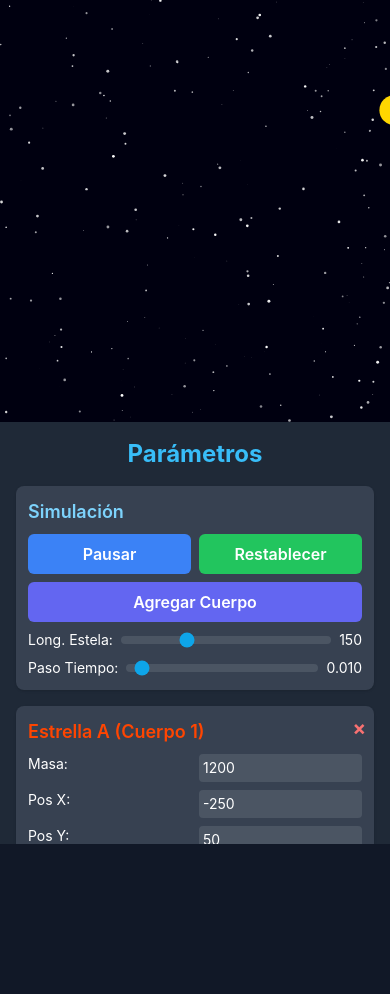
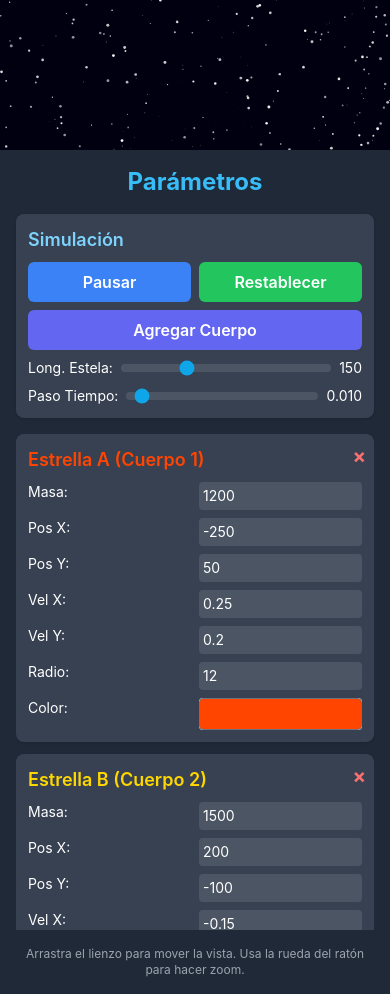
Before and after one commit to onejulian/body-problem, a plain HTML site: page index.html in a window 390 px wide. Before the commit the page ends 844 px from the top, so only its background shows below. Drawn offline with nearby package versions, Linux system fonts and the light colour scheme.

Commit message:
Refactors control panel structure and improves scroll behavior
Updates the control panel layout by introducing distinct container IDs and enhancing scroll behavior for body parameters. Simplifies and cleans up redundant comments and logic for better readability. Improves maintainability by clarifying variable names and streamlining color handling for body trails and UI elements.

```diff
--- a/index.html
+++ b/index.html
@@ -10,18 +10,27 @@
             font-family: 'Inter', sans-serif;
             overscroll-behavior: none;
         }
-        .control-panel {
+        /* Contenedor principal del panel de control */
+        #controls {
+            display: flex;
+            flex-direction: column;
+            height: 100%; /* Asegura que el panel ocupe toda la altura disponible */
+        }
+        /* Contenedor para los parámetros de los cuerpos que será scrollable */
+        #bodyParamsScrollContainer {
+            flex-grow: 1; /* Permite que este contenedor crezca y ocupe el espacio restante */
+            overflow-y: auto; /* Habilita el scroll vertical solo para este contenedor */
             scrollbar-width: thin;
             scrollbar-color: #4a5568 #2d3748;
         }
-        .control-panel::-webkit-scrollbar {
+        #bodyParamsScrollContainer::-webkit-scrollbar {
             width: 8px;
         }
-        .control-panel::-webkit-scrollbar-track {
+        #bodyParamsScrollContainer::-webkit-scrollbar-track {
             background: #2d3748;
             border-radius: 10px;
         }
-        .control-panel::-webkit-scrollbar-thumb {
+        #bodyParamsScrollContainer::-webkit-scrollbar-thumb {
             background-color: #4a5568;
             border-radius: 10px;
             border: 2px solid #2d3748;
@@ -43,35 +52,33 @@
             -moz-appearance: textfield;
             appearance: textfield;
         }
-        /* Estilo para el input de color para que ocupe el ancho completo y tenga una altura decente */
         input[type="color"] {
             -webkit-appearance: none;
             border: none;
             width: 100%;
-            height: 32px; /* Ajusta según sea necesario, h-8 de Tailwind */
-            border-radius: 0.25rem; /* rounded de Tailwind */
+            height: 32px;
+            border-radius: 0.25rem;
             cursor: pointer;
         }
         input[type="color"]::-webkit-color-swatch-wrapper {
             padding: 0;
         }
         input[type="color"]::-webkit-color-swatch {
-            border: 1px solid #6b7280; /* gray-500 */
+            border: 1px solid #6b7280;
             border-radius: 0.25rem;
         }
-        /* Para Firefox */
         input[type="color"]::-moz-color-swatch {
-            border: 1px solid #6b7280; /* gray-500 */
+            border: 1px solid #6b7280;
             border-radius: 0.25rem;
         }
     </style>
 </head>
 <body class="bg-gray-900 text-white flex flex-col md:flex-row h-screen overflow-hidden">
 
-    <div id="controls" class="control-panel w-full md:w-80 lg:w-96 bg-gray-800 p-4 space-y-4 overflow-y-auto shadow-2xl order-2 md:order-1 h-1/2 md:h-full">
-        <h2 class="text-2xl font-bold text-center text-sky-400">Parámetros</h2>
+    <div id="controls" class="w-full md:w-80 lg:w-96 bg-gray-800 p-4 shadow-2xl order-2 md:order-1 h-1/2 md:h-full">
+        <h2 class="text-2xl font-bold text-center text-sky-400 mb-4 flex-shrink-0">Parámetros</h2>
 
-        <div class="bg-gray-700 p-3 rounded-lg shadow">
+        <div id="generalControls" class="bg-gray-700 p-3 rounded-lg shadow mb-4 flex-shrink-0">
             <h3 class="text-lg font-semibold mb-2 text-sky-300">Simulación</h3>
             <div class="grid grid-cols-2 gap-2 mb-2">
                 <button id="pauseResumeButton" class="bg-blue-500 hover:bg-blue-600 text-white font-semibold py-2 px-3 rounded-md transition duration-150 ease-in-out">Pausar</button>
@@ -90,9 +97,12 @@
             </div>
         </div>
 
-        <div id="bodyParamsContainer" class="space-y-3">
-            </div>
-         <p class="text-xs text-gray-400 mt-4 text-center">
+        <div id="bodyParamsScrollContainer">
+            <div id="bodyParamsContainer" class="space-y-3">
+                </div>
+        </div>
+
+        <p class="text-xs text-gray-400 mt-auto pt-4 text-center flex-shrink-0">
             Arrastra el lienzo para mover la vista. Usa la rueda del ratón para hacer zoom.
         </p>
     </div>
@@ -107,7 +117,7 @@
     <script>
         const canvas = document.getElementById('simulationCanvas');
         const ctx = canvas.getContext('2d');
-        const controlsDiv = document.getElementById('controls');
+        // No es necesario 'controlsDiv' ya que ahora usamos el ID 'controls' directamente para el panel
         const bodyParamsContainer = document.getElementById('bodyParamsContainer');
         const pauseResumeButton = document.getElementById('pauseResumeButton');
         const resetButton = document.getElementById('resetButton');
@@ -135,16 +145,16 @@
         const ZOOM_SENSITIVITY = 0.001;
         let nextBodyIdCounter = 4;
 
-        const defaultBodyColorsPalette = [ // Renombrado para claridad
-            { main: '#FF4500', trail: 'rgba(255, 69, 0, 0.7)' },    // orangered
-            { main: '#FFD700', trail: 'rgba(255, 215, 0, 0.7)' },   // gold
-            { main: '#00BFFF', trail: 'rgba(0, 191, 255, 0.7)' },   // deepskyblue
-            { main: '#32CD32', trail: 'rgba(50, 205, 50, 0.7)' },   // limegreen
-            { main: '#FF00FF', trail: 'rgba(255, 0, 255, 0.7)' },   // magenta
-            { main: '#00FFFF', trail: 'rgba(0, 255, 255, 0.7)' },    // cyan
-            { main: '#FFFF00', trail: 'rgba(255, 255, 0, 0.7)' },    // yellow
-            { main: '#FF7F50', trail: 'rgba(255, 127, 80, 0.7)'},   // coral
-            { main: '#20B2AA', trail: 'rgba(32, 178, 170, 0.7)'}    // lightseagreen
+        const defaultBodyColorsPalette = [
+            { main: '#FF4500', trail: 'rgba(255, 69, 0, 0.7)' },
+            { main: '#FFD700', trail: 'rgba(255, 215, 0, 0.7)' },
+            { main: '#00BFFF', trail: 'rgba(0, 191, 255, 0.7)' },
+            { main: '#32CD32', trail: 'rgba(50, 205, 50, 0.7)' },
+            { main: '#FF00FF', trail: 'rgba(255, 0, 255, 0.7)' },
+            { main: '#00FFFF', trail: 'rgba(0, 255, 255, 0.7)' },
+            { main: '#FFFF00', trail: 'rgba(255, 255, 0, 0.7)' },
+            { main: '#FF7F50', trail: 'rgba(255, 127, 80, 0.7)'},
+            { main: '#20B2AA', trail: 'rgba(32, 178, 170, 0.7)'}
         ];
 
         let bodiesConfig = [
@@ -193,28 +203,24 @@
                 });
 
                 const colorInput = div.querySelector(`#color${bodyConfig.id}`);
-                colorInput.addEventListener('input', (e) => { // 'input' for live update
+                colorInput.addEventListener('input', (e) => {
                     const newMainColorHex = e.target.value;
                     const bodyToUpdate = bodiesConfig.find(b => b.id === bodyConfig.id);
                     if (bodyToUpdate) {
                         bodyToUpdate.color.main = newMainColorHex;
-
                         let r = 0, g = 0, b = 0;
-                        if (newMainColorHex.length === 7) { // #RRGGBB
+                        if (newMainColorHex.length === 7) {
                             r = parseInt(newMainColorHex.slice(1, 3), 16);
                             g = parseInt(newMainColorHex.slice(3, 5), 16);
                             b = parseInt(newMainColorHex.slice(5, 7), 16);
-                        } else if (newMainColorHex.length === 4) { // #RGB
+                        } else if (newMainColorHex.length === 4) {
                             r = parseInt(newMainColorHex[1] + newMainColorHex[1], 16);
                             g = parseInt(newMainColorHex[2] + newMainColorHex[2], 16);
                             b = parseInt(newMainColorHex[3] + newMainColorHex[3], 16);
                         }
                         bodyToUpdate.color.trail = `rgba(${r},${g},${b},0.7)`;
-
                         const titleElement = div.querySelector('h3');
-                        if (titleElement) {
-                            titleElement.style.color = newMainColorHex;
-                        }
+                        if (titleElement) titleElement.style.color = newMainColorHex;
                         initializeBodies();
                     }
                 });
@@ -230,17 +236,12 @@
                 const vxVal = document.getElementById(`vx${bConf.id}`) ? parseFloat(document.getElementById(`vx${bConf.id}`).value) : bConf.vx;
                 const vyVal = document.getElementById(`vy${bConf.id}`) ? parseFloat(document.getElementById(`vy${bConf.id}`).value) : bConf.vy;
                 const radiusVal = document.getElementById(`radius${bConf.id}`) ? parseFloat(document.getElementById(`radius${bConf.id}`).value) : bConf.radius;
-                // Color se toma directamente de bConf, que ya fue actualizado por el picker
                 const colorConf = bConf.color;
-
                 const body = {
-                    id: bConf.id,
-                    name: bConf.name,
+                    id: bConf.id, name: bConf.name,
                     m: mVal, x: xVal, y: yVal, vx: vxVal, vy: vyVal, radius: radiusVal,
-                    color: { main: colorConf.main, trail: colorConf.trail }, // Asegurar que se usa la copia actualizada
-                    trail: [],
-                    fx: 0,
-                    fy: 0
+                    color: { main: colorConf.main, trail: colorConf.trail },
+                    trail: [], fx: 0, fy: 0
                 };
                 bodies.push(body);
             });
@@ -274,49 +275,33 @@
         function draw() {
             ctx.fillStyle = '#000010';
             ctx.fillRect(0, 0, canvas.width, canvas.height);
-
             stars.forEach(star => {
                 ctx.beginPath();
                 ctx.arc(star.x, star.y, star.radius, 0, Math.PI * 2);
                 ctx.fillStyle = `rgba(255, 255, 255, ${star.alpha})`;
                 ctx.fill();
             });
-
             ctx.save();
             ctx.translate(canvas.width / 2 + offsetX, canvas.height / 2 + offsetY);
             ctx.scale(zoomLevel, zoomLevel);
-
             bodies.forEach(body => {
                 ctx.beginPath();
                 let firstPoint = true;
                 body.trail.forEach((pos, index) => {
                     const alpha = (index / body.trail.length) * 0.7;
-                    // Asegurarse de que el color de la estela en el body de simulación es el correcto
                     const trailColorRGB = body.color.trail.match(/rgba?\((\d+),\s*(\d+),\s*(\d+)(?:,\s*([\d.]+))?\)/);
                     let finalTrailColor = body.color.trail;
-                    if (trailColorRGB) {
-                        finalTrailColor = `rgba(${trailColorRGB[1]}, ${trailColorRGB[2]}, ${trailColorRGB[3]}, ${alpha})`;
-                    }
+                    if (trailColorRGB) finalTrailColor = `rgba(${trailColorRGB[1]}, ${trailColorRGB[2]}, ${trailColorRGB[3]}, ${alpha})`;
                     ctx.strokeStyle = finalTrailColor;
-
-                    if (firstPoint) {
-                        ctx.moveTo(pos.x, pos.y);
-                        firstPoint = false;
-                    } else {
-                        ctx.lineTo(pos.x, pos.y);
-                    }
+                    if (firstPoint) { ctx.moveTo(pos.x, pos.y); firstPoint = false; }
+                    else ctx.lineTo(pos.x, pos.y);
                 });
-                if (body.trail.length > 1) {
-                     ctx.lineWidth = Math.max(0.5, 2 / zoomLevel);
-                     ctx.stroke();
-                }
-
+                if (body.trail.length > 1) { ctx.lineWidth = Math.max(0.5, 2 / zoomLevel); ctx.stroke(); }
                 ctx.beginPath();
                 ctx.arc(body.x, body.y, body.radius, 0, Math.PI * 2);
                 ctx.fillStyle = body.color.main;
                 ctx.fill();
             });
-
             ctx.restore();
         }
 
@@ -354,16 +339,13 @@
         function addNewBody() {
             const newId = nextBodyIdCounter++;
             const newColorIndex = (bodiesConfig.length) % defaultBodyColorsPalette.length;
-            // Usar deep copy para el color para evitar que todos los nuevos cuerpos compartan la misma referencia de objeto color
             const newColor = JSON.parse(JSON.stringify(defaultBodyColorsPalette[newColorIndex]));
-
             const randomM = Math.floor(Math.random() * (800 - 50 + 1)) + 50;
-            const randomX = Math.floor(Math.random() * (400 - (-400) + 1)) + (-400); // Rango un poco más amplio
+            const randomX = Math.floor(Math.random() * (400 - (-400) + 1)) + (-400);
             const randomY = Math.floor(Math.random() * (300 - (-300) + 1)) + (-300);
-            const randomVX = (Math.random() * 0.6 - 0.3).toFixed(2); // Velocidades iniciales un poco menores
+            const randomVX = (Math.random() * 0.6 - 0.3).toFixed(2);
             const randomVY = (Math.random() * 0.6 - 0.3).toFixed(2);
             const randomRadius = Math.floor(Math.random() * (10 - 4 + 1)) + 4;
-
             const newBodyConfig = {
                 id: newId, name: `Cuerpo ${newId}`,
                 m: randomM, x: randomX, y: randomY,
@@ -385,9 +367,6 @@
         });
 
         resetButton.addEventListener('click', () => {
-            // Restablece los parámetros de los cuerpos existentes a los valores en sus inputs.
-            // El color también se tomará del input de color actual.
-            // Para un reseteo a los colores originales de la paleta, se necesitaría una lógica diferente.
             bodiesConfig.forEach(bConf => {
                 bConf.m = parseFloat(document.getElementById(`m${bConf.id}`).value) || bConf.m;
                 bConf.x = parseFloat(document.getElementById(`x${bConf.id}`).value) || bConf.x;
@@ -395,22 +374,17 @@
                 bConf.vx = parseFloat(document.getElementById(`vx${bConf.id}`).value) || bConf.vx;
                 bConf.vy = parseFloat(document.getElementById(`vy${bConf.id}`).value) || bConf.vy;
                 bConf.radius = parseFloat(document.getElementById(`radius${bConf.id}`).value) || bConf.radius;
-
-                // El color se actualiza desde el input de color si existe
                 const colorInput = document.getElementById(`color${bConf.id}`);
                 if (colorInput) {
                     const newMainColorHex = colorInput.value;
                     bConf.color.main = newMainColorHex;
                     let r = 0, g = 0, b = 0;
-                    if (newMainColorHex.length === 7) {
-                        r = parseInt(newMainColorHex.slice(1, 3), 16); g = parseInt(newMainColorHex.slice(3, 5), 16); b = parseInt(newMainColorHex.slice(5, 7), 16);
-                    } else if (newMainColorHex.length === 4) {
-                        r = parseInt(newMainColorHex[1] + newMainColorHex[1], 16); g = parseInt(newMainColorHex[2] + newMainColorHex[2], 16); b = parseInt(newMainColorHex[3] + newMainColorHex[3], 16);
-                    }
+                    if (newMainColorHex.length === 7) { r = parseInt(newMainColorHex.slice(1, 3), 16); g = parseInt(newMainColorHex.slice(3, 5), 16); b = parseInt(newMainColorHex.slice(5, 7), 16);
+                    } else if (newMainColorHex.length === 4) { r = parseInt(newMainColorHex[1] + newMainColorHex[1], 16); g = parseInt(newMainColorHex[2] + newMainColorHex[2], 16); b = parseInt(newMainColorHex[3] + newMainColorHex[3], 16); }
                     bConf.color.trail = `rgba(${r},${g},${b},0.7)`;
                 }
             });
-            createBodyParamInputs(); // Para refrescar los títulos con los colores reseteados
+            createBodyParamInputs();
             initializeBodies();
             isRunning = true;
             pauseResumeButton.textContent = 'Pausar';
```
